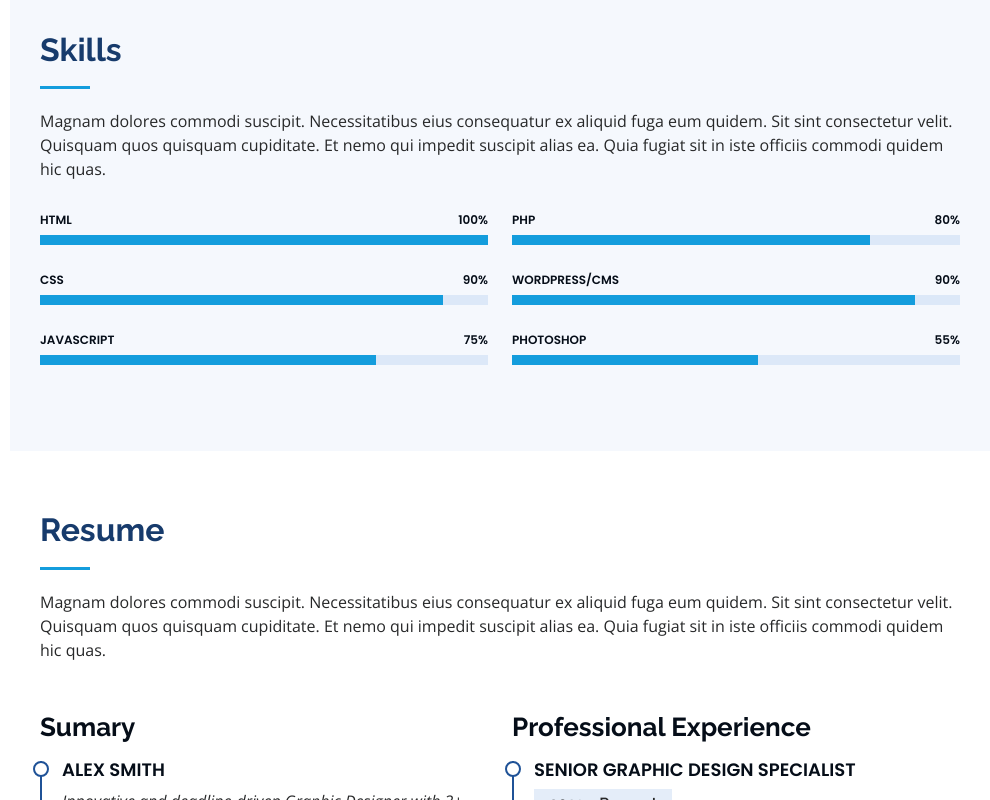
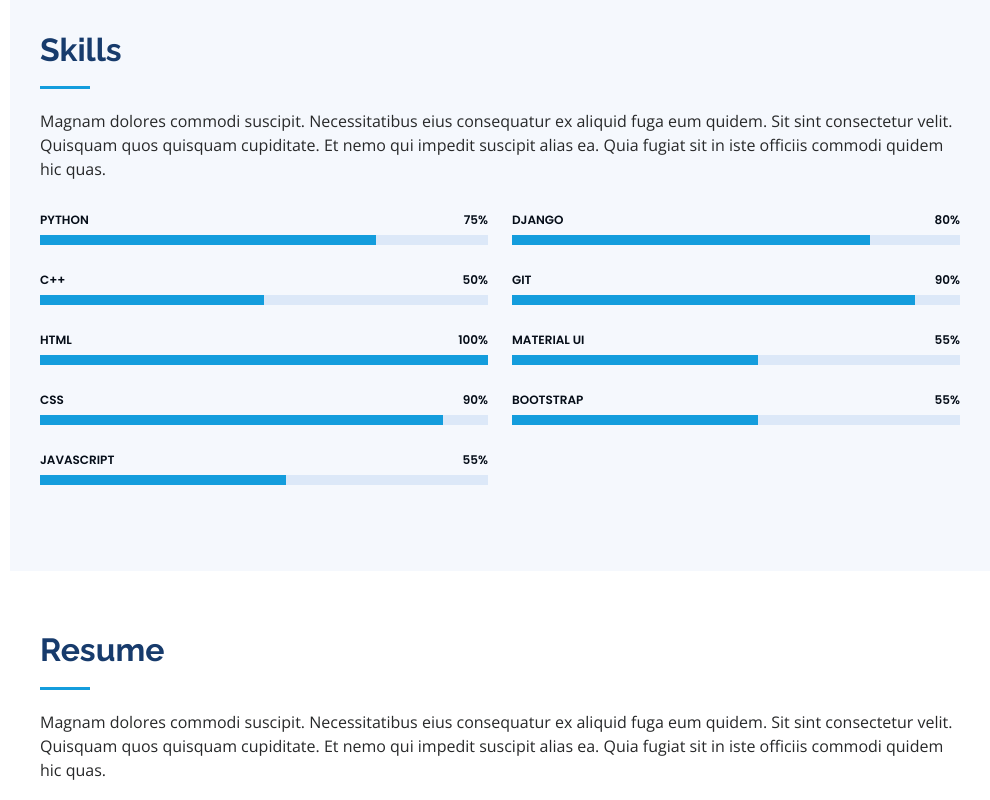
Before and after one commit to r0w4nr00t/r0w4nr00t.github.io, a plain HTML site: page index.html in a window 1280 px wide. Shown: the part 1998-2798 px from the top of the page, without its empty margins (290-1280 px from the left). Drawn offline with nearby package versions, Linux system fonts and the light colour scheme.

Commit message:
added just a few things to the site

```diff
--- a/index.html
+++ b/index.html
@@ -5,7 +5,7 @@
   <meta charset="utf-8">
   <meta content="width=device-width, initial-scale=1.0" name="viewport">
 
-  <title>iPortfolio Bootstrap Template - Index</title>
+  <title>Jordan Marumure</title>
   <meta content="" name="description">
   <meta content="" name="keywords">
 
@@ -27,13 +27,6 @@
   <!-- Template Main CSS File -->
   <link href="assets/css/style.css" rel="stylesheet">
 
-  <!-- =======================================================
-  * Template Name: iPortfolio
-  * Updated: May 30 2023 with Bootstrap v5.3.0
-  * Template URL: https://bootstrapmade.com/iportfolio-bootstrap-portfolio-websites-template/
-  * Author: BootstrapMade.com
-  * License: https://bootstrapmade.com/license/
-  ======================================================== -->
 </head>
 
 <body>
@@ -51,8 +44,8 @@
         <div class="social-links mt-3 text-center">
           <a href="#" class="twitter"><i class="bx bxl-twitter"></i></a>
           <a href="#" class="facebook"><i class="bx bxl-facebook"></i></a>
-          <a href="#" class="instagram"><i class="bx bxl-instagram"></i></a>
-          <a href="#" class="google-plus"><i class="bx bxl-skype"></i></a>
+          <!-- <a href="#" class="instagram"><i class="bx bxl-instagram"></i></a> -->
+          <!-- <a href="#" class="google-plus"><i class="bx bxl-skype"></i></a> -->
           <a href="#" class="linkedin"><i class="bx bxl-linkedin"></i></a>
         </div>
       </div>
@@ -73,8 +66,8 @@
   <!-- ======= Hero Section ======= -->
   <section id="hero" class="d-flex flex-column justify-content-center align-items-center">
     <div class="hero-container" data-aos="fade-in">
-      <h1>Alex Smith</h1>
-      <p>I'm <span class="typed" data-typed-items="Designer, Developer, Freelancer, Photographer"></span></p>
+      <h1>Jordan M Marumure</h1>
+      <p>I'm <span class="typed" data-typed-items="Designer, Developer, Freelancer, Researcher,Physicist"></span></p>
     </div>
   </section><!-- End Hero -->
 
@@ -94,7 +87,7 @@
             <img src="assets/img/profile-img.jpg" class="img-fluid" alt="">
           </div>
           <div class="col-lg-8 pt-4 pt-lg-0 content" data-aos="fade-left">
-            <h3>UI/UX Designer &amp; Web Developer.</h3>
+            <h3>Computer Science &amp; Physics.</h3>
             <p class="fst-italic">
               Lorem ipsum dolor sit amet, consectetur adipiscing elit, sed do eiusmod tempor incididunt ut labore et dolore
               magna aliqua.
@@ -112,7 +105,7 @@
                 <ul>
                   <li><i class="bi bi-chevron-right"></i> <strong>Age:</strong> <span>20</span></li>
                   <li><i class="bi bi-chevron-right"></i> <strong>Degree:</strong> <span>N/A</span></li>
-                  <li><i class="bi bi-chevron-right"></i> <strong>PhEmailone:</strong> <span>r0w4nr00t@gmail.com</span></li>
+                  <li><i class="bi bi-chevron-right"></i> <strong>email:</strong> <span>r0w4nr00t@gmail.com</span></li>
                   <li><i class="bi bi-chevron-right"></i> <strong>Freelance:</strong> <span>Available</span></li>
                 </ul>
               </div>
@@ -189,6 +182,20 @@
           <div class="col-lg-6" data-aos="fade-up">
 
             <div class="progress">
+              <span class="skill">Python <i class="val">75%</i></span>
+              <div class="progress-bar-wrap">
+                <div class="progress-bar" role="progressbar" aria-valuenow="75" aria-valuemin="0" aria-valuemax="100"></div>
+              </div>
+            </div>
+
+            <div class="progress">
+              <span class="skill">C++ <i class="val">50%</i></span>
+              <div class="progress-bar-wrap">
+                <div class="progress-bar" role="progressbar" aria-valuenow="50" aria-valuemin="0" aria-valuemax="100"></div>
+              </div>
+            </div>
+
+            <div class="progress">
               <span class="skill">HTML <i class="val">100%</i></span>
               <div class="progress-bar-wrap">
                 <div class="progress-bar" role="progressbar" aria-valuenow="100" aria-valuemin="0" aria-valuemax="100"></div>
@@ -203,9 +210,9 @@
             </div>
 
             <div class="progress">
-              <span class="skill">JavaScript <i class="val">75%</i></span>
+              <span class="skill">JavaScript <i class="val">55%</i></span>
               <div class="progress-bar-wrap">
-                <div class="progress-bar" role="progressbar" aria-valuenow="75" aria-valuemin="0" aria-valuemax="100"></div>
+                <div class="progress-bar" role="progressbar" aria-valuenow="55" aria-valuemin="0" aria-valuemax="100"></div>
               </div>
             </div>
 
@@ -214,25 +221,34 @@
           <div class="col-lg-6" data-aos="fade-up" data-aos-delay="100">
 
             <div class="progress">
-              <span class="skill">PHP <i class="val">80%</i></span>
+              <span class="skill">Django <i class="val">80%</i></span>
               <div class="progress-bar-wrap">
                 <div class="progress-bar" role="progressbar" aria-valuenow="80" aria-valuemin="0" aria-valuemax="100"></div>
               </div>
             </div>
 
             <div class="progress">
-              <span class="skill">WordPress/CMS <i class="val">90%</i></span>
+              <span class="skill">Git <i class="val">90%</i></span>
               <div class="progress-bar-wrap">
                 <div class="progress-bar" role="progressbar" aria-valuenow="90" aria-valuemin="0" aria-valuemax="100"></div>
               </div>
             </div>
 
             <div class="progress">
-              <span class="skill">Photoshop <i class="val">55%</i></span>
+              <span class="skill">Material UI <i class="val">55%</i></span>
               <div class="progress-bar-wrap">
                 <div class="progress-bar" role="progressbar" aria-valuenow="55" aria-valuemin="0" aria-valuemax="100"></div>
               </div>
             </div>
+
+            <div class="progress">
+              <span class="skill">Bootstrap <i class="val">55%</i></span>
+              <div class="progress-bar-wrap">
+                <div class="progress-bar" role="progressbar" aria-valuenow="55" aria-valuemin="0" aria-valuemax="100"></div>
+              </div>
+            </div>
+
+
 
           </div>
 
```
